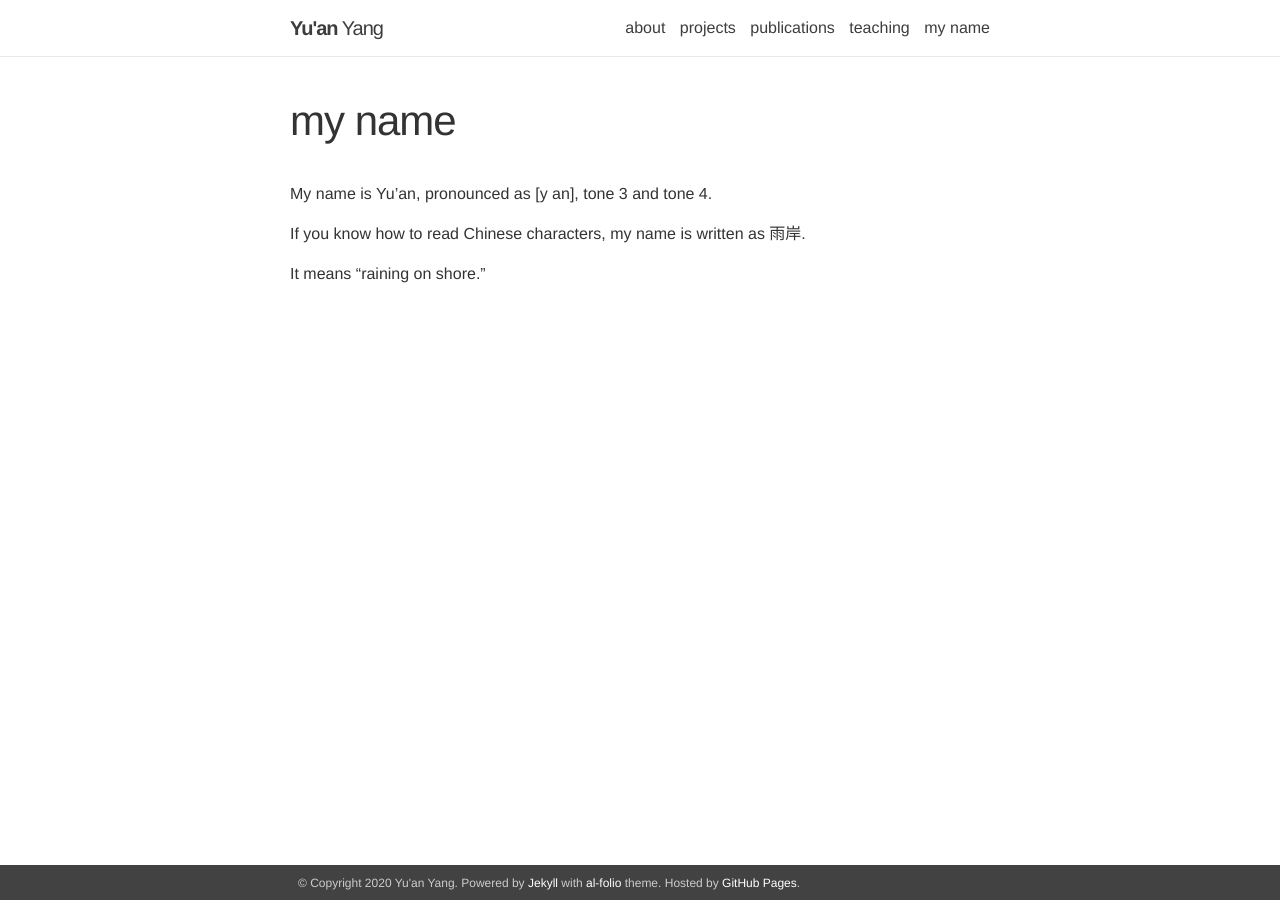
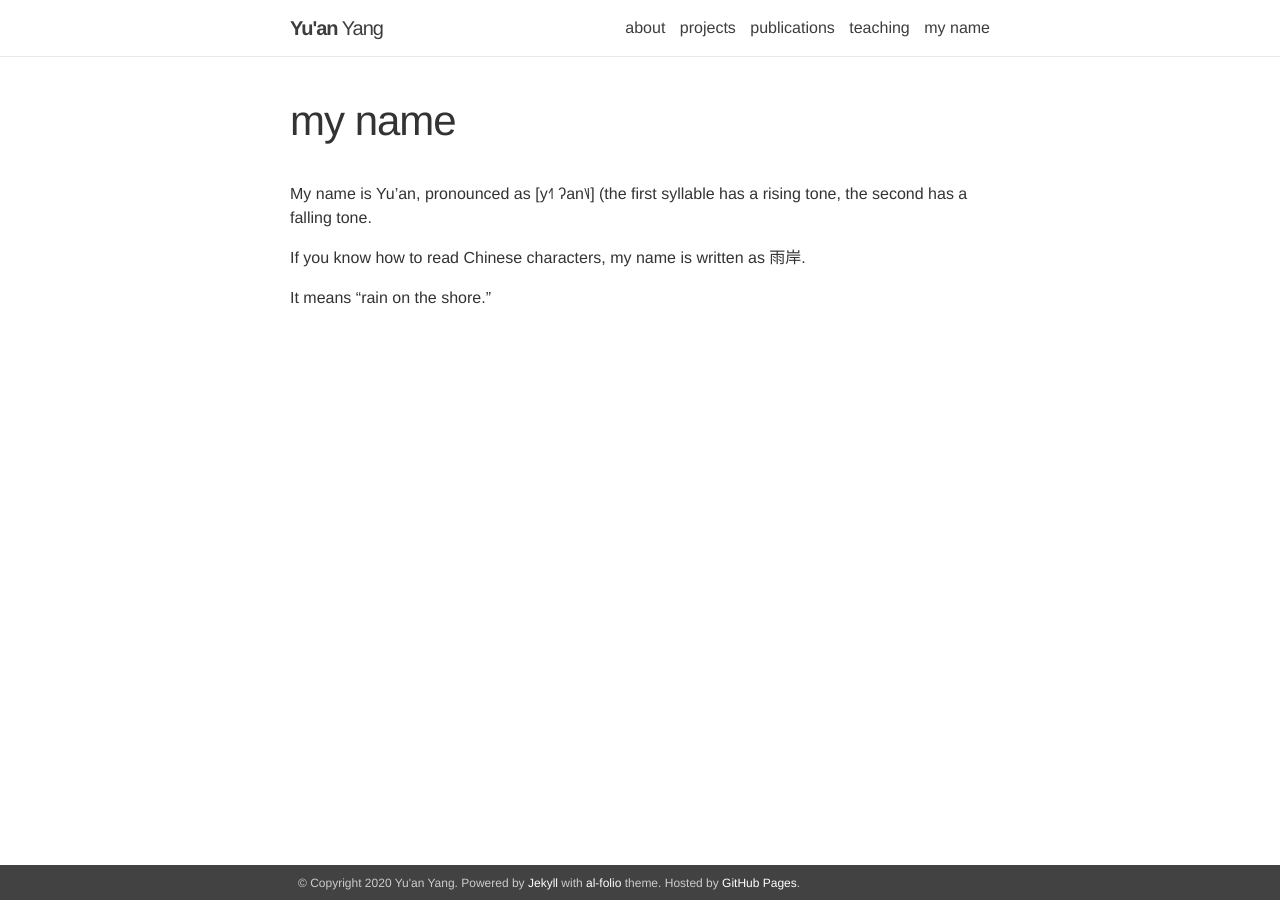
Before and after one commit to Yu-an/yu-an.github.io, a Jekyll site: the page built from _pages/the_name.md, in a window 1280 px wide. Built offline with Jekyll 4.4.1, drawn with Linux system fonts in a browser that asks for light colours.

Commit message:
fix my name

```diff
--- a/_pages/the_name.md
+++ b/_pages/the_name.md
@@ -4,8 +4,8 @@ permalink: /about_name/
 title: my name
 ---
 
-My name is Yu'an, pronounced as [y an], tone 3 and tone 4.
+My name is Yu'an, pronounced as [y˧˥ ʔan˥˩] (the first syllable has a rising tone, the second has a falling tone.
 
 If you know how to read Chinese characters, my name is written as 雨岸.
 
-It means "raining on shore."
+It means "rain on the shore."
```
